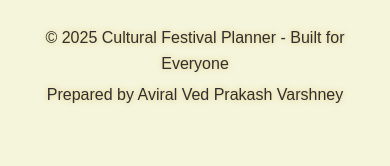
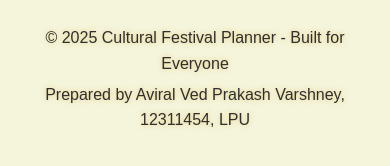
Before and after one commit to avi-var07/Cultural-Festival-Planner-Chatbot, a website: page public/index.html in a window 390 px wide. Shown: the part 3523-3689 px from the top of the page. Drawn offline with nearby package versions, Linux system fonts and the light colour scheme; a web font is replaced by a local one.

```diff
--- a/public/index.html
+++ b/public/index.html
@@ -131,7 +131,7 @@
 
     <footer>
         <p>© 2025 Cultural Festival Planner - Built for Everyone</p>
-        <p>Prepared by Aviral Ved Prakash Varshney</p>
+        <p>Prepared by Aviral Ved Prakash Varshney, 12311454, LPU</p>
     </footer>
 
     <script src="https://code.jquery.com/jquery-3.6.0.min.js"></script>
```
